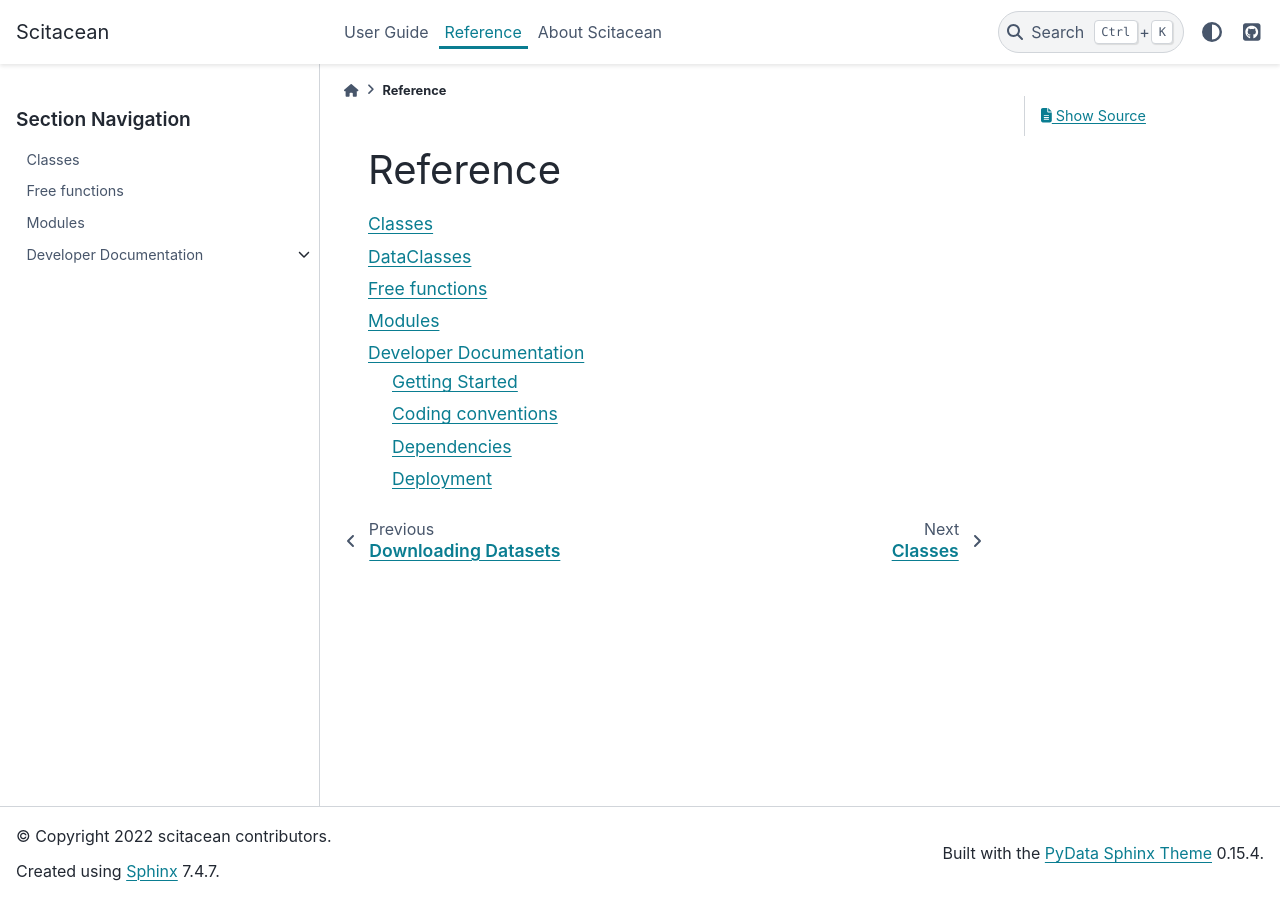
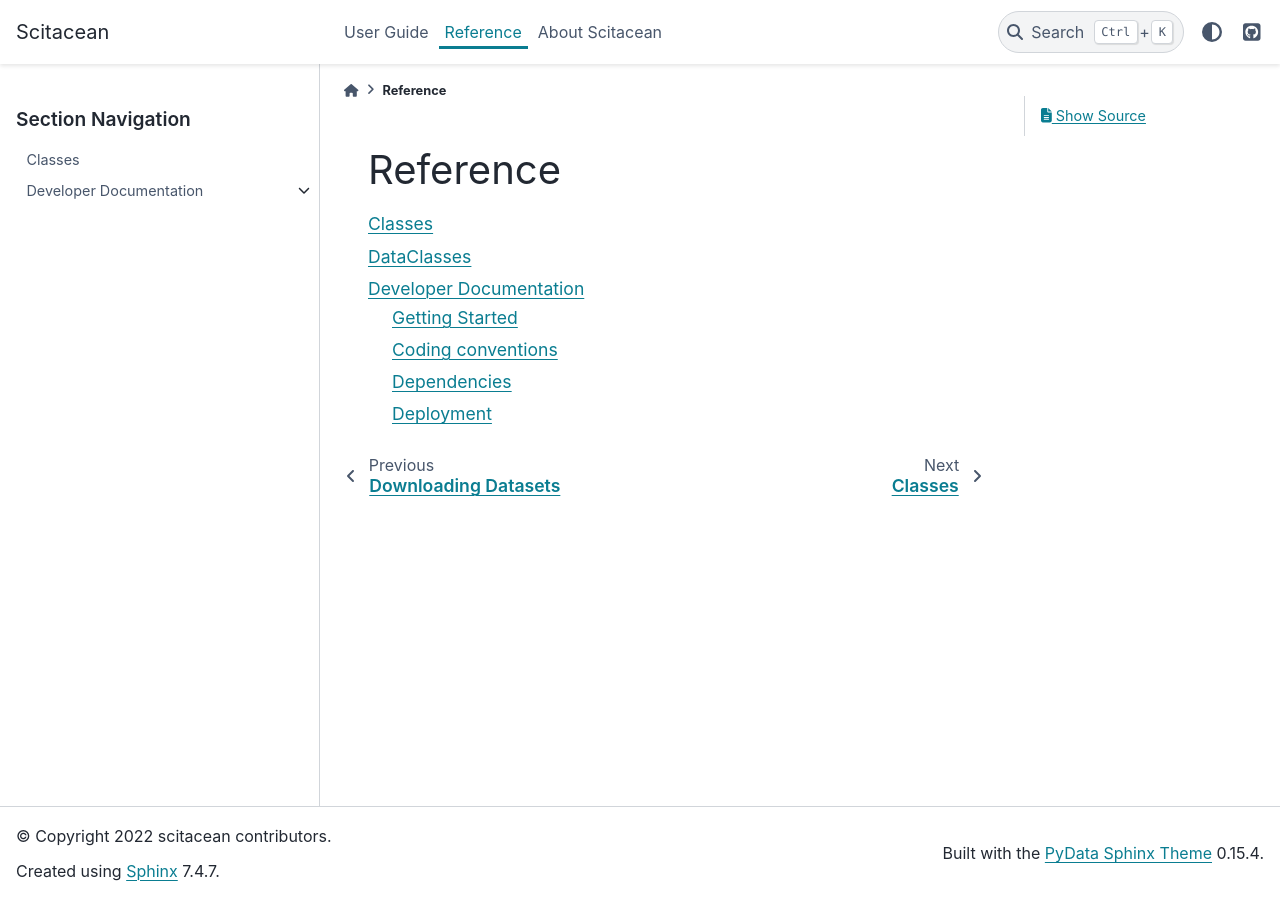
Before and after one commit to SciCatProject/scitacean, a Sphinx documentation site: the page built from docs/reference/index.rst, in a window 1280 px wide. Built offline with Sphinx 7.4.7 and the PyData theme 0.15.4, drawn with Linux system fonts in a browser that asks for light colours; the version number could not be read and is left out.

Commit message:
Remove modules and free functions docs

```diff
--- a/docs/_templates/scitacean-module-template.rst
+++ /dev/null
@@ -1,66 +0,0 @@
-{{ fullname | escape | underline}}
-
-.. automodule:: {{ fullname }}
-
-   {% block attributes %}
-   {% if attributes %}
-   .. rubric:: {{ _('Module Attributes') }}
-
-   .. autosummary::
-      :toctree:
-   {% for item in attributes %}
-      {{ item }}
-   {%- endfor %}
-   {% endif %}
-   {% endblock %}
-
-   {% block functions %}
-   {% if functions %}
-   .. rubric:: {{ _('Functions') }}
-
-   .. autosummary::
-      :toctree:
-   {% for item in functions %}
-      {{ item }}
-   {%- endfor %}
-   {% endif %}
-   {% endblock %}
-
-   {% block classes %}
-   {% if classes %}
-   .. rubric:: {{ _('Classes') }}
-
-   .. autosummary::
-      :toctree:
-      :template: scitacean-class-template.rst
-   {% for item in classes %}
-      {{ item }}
-   {%- endfor %}
-   {% endif %}
-   {% endblock %}
-
-   {% block exceptions %}
-   {% if exceptions %}
-   .. rubric:: {{ _('Exceptions') }}
-
-   .. autosummary::
-      :toctree:
-   {% for item in exceptions %}
-      {{ item }}
-   {%- endfor %}
-   {% endif %}
-   {% endblock %}
-
-{% block modules %}
-{% if modules %}
-.. rubric:: Modules
-
-.. autosummary::
-   :toctree:
-   :template: scitacean-module-template.rst
-   :recursive:
-{% for item in modules %}
-   {{ item }}
-{%- endfor %}
-{% endif %}
-{% endblock %}
--- a/docs/reference/free-functions.rst
+++ /dev/null
@@ -1,4 +0,0 @@
-.. currentmodule:: scitacean
-
-Free functions
-==============
--- a/docs/reference/index.rst
+++ b/docs/reference/index.rst
@@ -5,6 +5,4 @@ Reference
    :maxdepth: 2
 
    classes
-   free-functions
-   modules
    developer-documentation
--- a/docs/reference/modules.rst
+++ /dev/null
@@ -1,4 +0,0 @@
-.. currentmodule:: scitacean
-
-Modules
-=======
```
